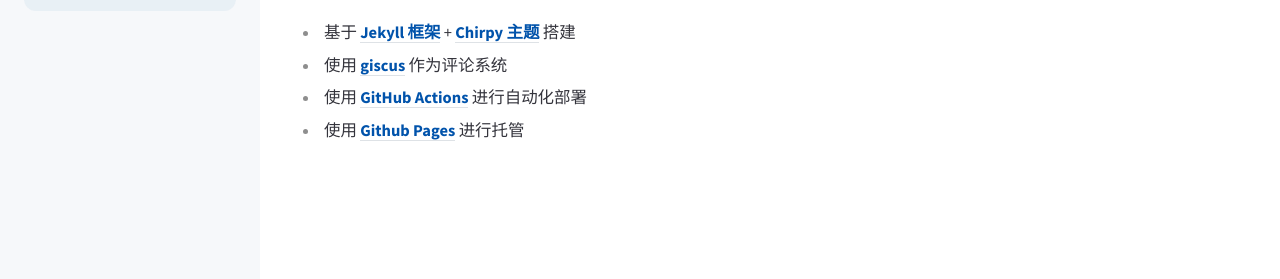
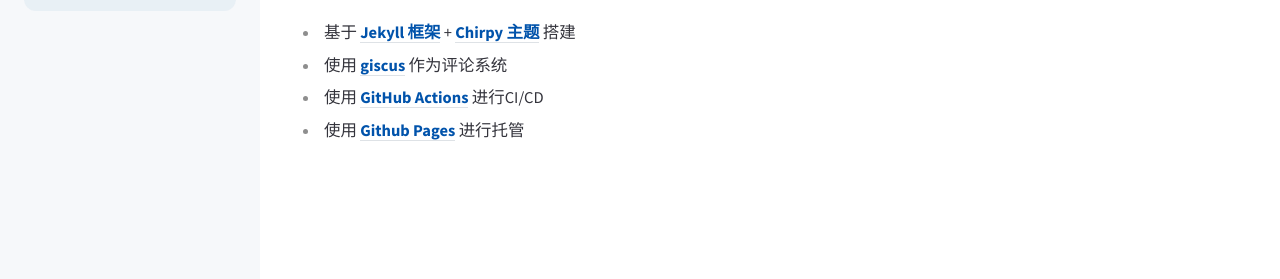
Before and after one commit to xuejingpan/xuejingpan.github.io, a Jekyll site: the page built from _tabs/about.md, in a window 1280 px wide. Shown: the part 493-772 px from the top of the page. Built offline with Jekyll 4.4.1, drawn with Linux system fonts in a browser that asks for light colours; cached includes are drawn as plain includes; comment, search, counter and statistics services are not loaded.

Commit message:
修改关于页面

```diff
--- a/_tabs/about.md
+++ b/_tabs/about.md
@@ -17,5 +17,5 @@ order: 4
 
 - 基于 [**Jekyll 框架**](https://jekyllrb.com/) + [**Chirpy 主题**](https://github.com/cotes2020/jekyll-theme-chirpy) 搭建
 - 使用 [**giscus**](https://giscus.app/) 作为评论系统
-- 使用 [**GitHub Actions**](https://github.com/features/actions) 进行自动化部署
+- 使用 [**GitHub Actions**](https://github.com/features/actions) 进行CI/CD
 - 使用 [**Github Pages**](https://pages.github.com/) 进行托管
```
